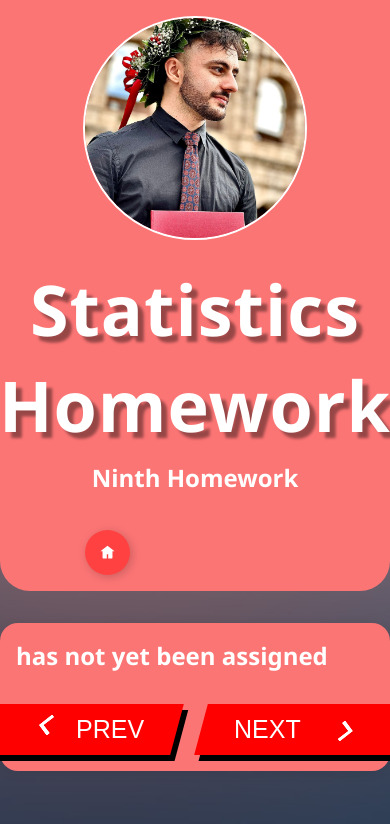
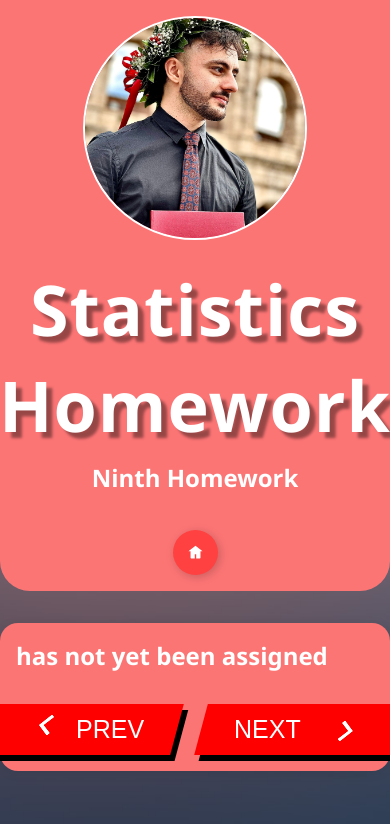
Before and after one commit to Tommaso2109/statistics, a plain HTML site: page Ninth_homework.html in a window 390 px wide. Shown: the top 824 px of the page. Drawn offline with Linux system fonts and the light colour scheme.

Commit message:
homework statistics

```diff
--- a/homework_Style.css
+++ b/homework_Style.css
@@ -117,6 +117,15 @@ body {
     .header-title {
         margin: 1rem 0;
     }
+
+    .header-home-btn{
+      min-width: 220px;
+      display: flex;
+      align-items: center;
+      justify-content: center;
+    }
+
+
 }
 
 h1 {
```
Also changed, not shown: main.css (+10 -0 lines).
